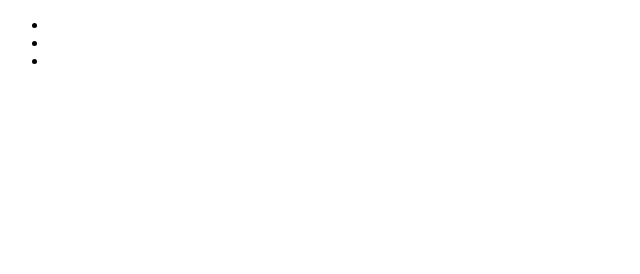
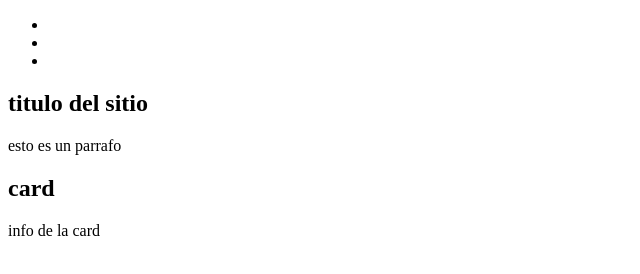
Before and after one commit to FedeBonacina/prueba-repositorio, a plain HTML site: page index.html in a window 1280 px wide. Shown: the whole page, without its empty margins (0-640 px from the left). Drawn offline with Linux system fonts and the light colour scheme.

Commit message:
cambios en la estructura de contenido en el proyecto

```diff
--- a/index.html
+++ b/index.html
@@ -17,11 +17,16 @@
 </header>
 <main>
     <section>
-        <h1></h1>
-        <p></p>
+        <h1>titulo del sitio</h1>
+        <p>esto es un parrafo</p>
     </section>
     <section>
-        <article></article>
+        <article>
+            <h2>card</h2>
+            <div>
+                info de la card
+            </div>
+        </article>
     </section>
 </main>
 </body>
```
